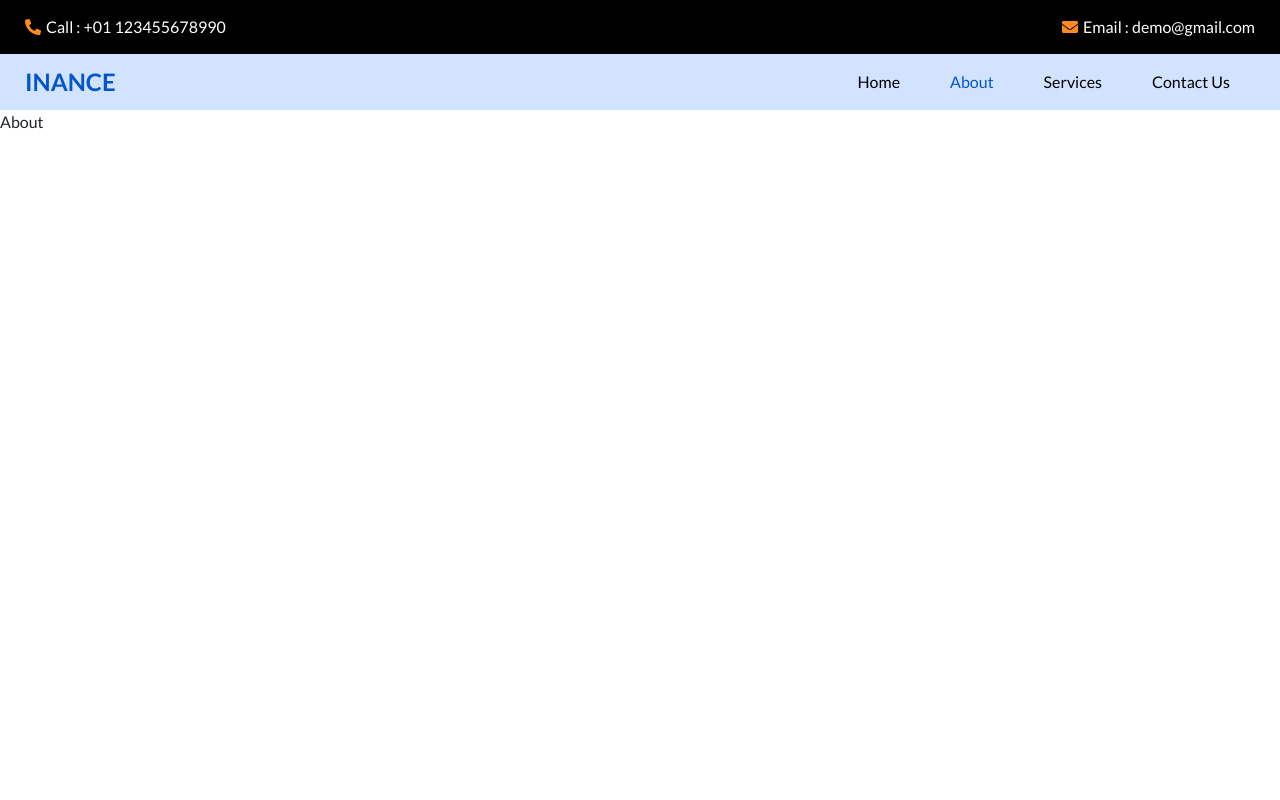
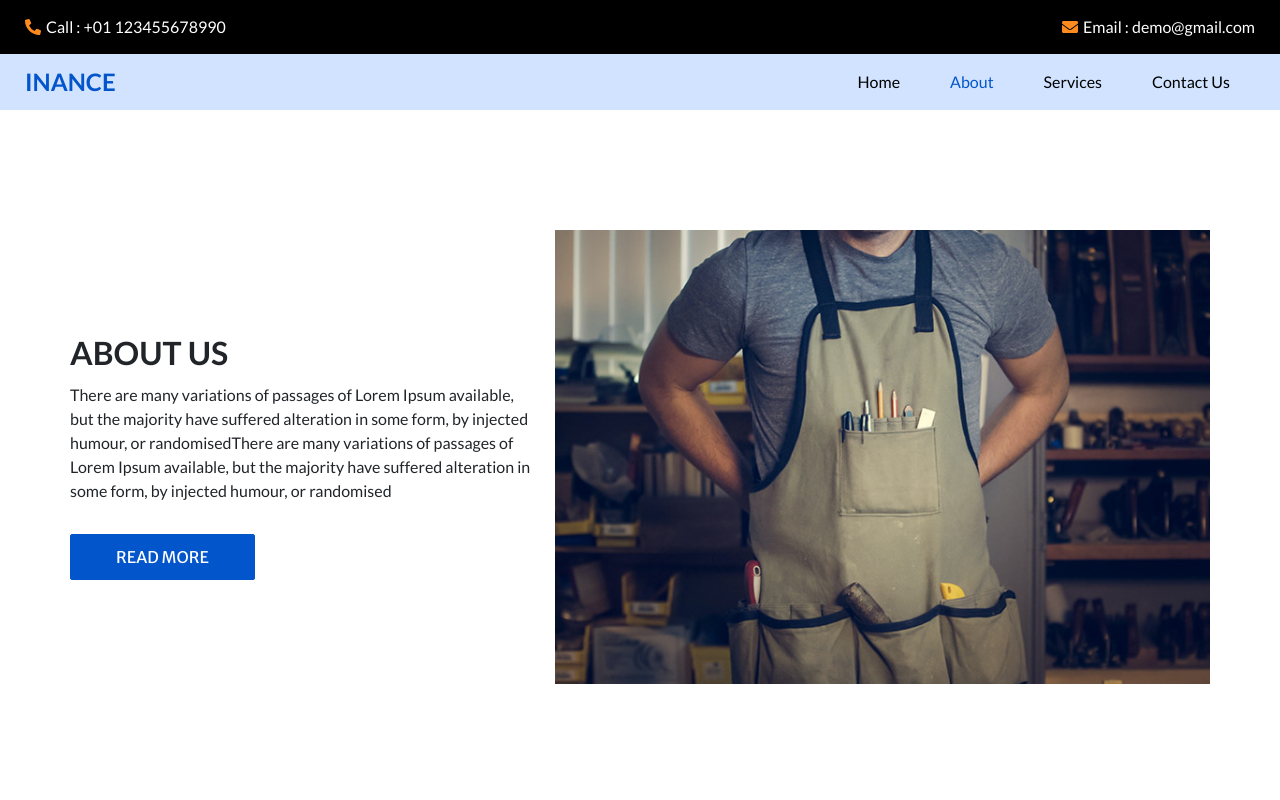
Before and after one commit to Thinnapat-Prasopakarakit-hybytes/inance, a React (Create React App) app: page /about in a window 1280 px wide. Shown: the top 800 px of the page. Built offline with nearby package versions, Linux system fonts and the light colour scheme.

Commit message:
Structure about page

```diff
--- a/src/components/About/About.jsx
+++ b/src/components/AboutComponent/AboutComponent.jsx
@@ -1,14 +1,14 @@
 import React from "react";
-import "./About.scss";
+import "./AboutComponent.scss";
 import { Link } from "react-router-dom";
 import aboutImg from "../../assets/images/about-img.jpg";
-const About = () => {
+const AboutComponent = ({ layout }) => {
   return (
-    <section class="about_section layout_padding-bottom">
-      <div class="container">
-        <div class="row">
-          <div class="col-lg-5 col-md-6">
-            <div class="detail-box">
+    <section className={`about_section ${layout}`}>
+      <div className="container">
+        <div className="row">
+          <div className="col-lg-5 col-md-6">
+            <div className="detail-box">
               <h2>About us</h2>
               <p>
                 There are many variations of passages of Lorem Ipsum available,
@@ -21,8 +21,8 @@ const About = () => {
               <Link to="/"> Read More </Link>
             </div>
           </div>
-          <div class="col-lg-7 col-md-6">
-            <div class="img-box">
+          <div className="col-lg-7 col-md-6">
+            <div className="img-box">
               <img src={aboutImg} alt="about-img" />
             </div>
           </div>
@@ -32,4 +32,4 @@ const About = () => {
   );
 };
 
-export default About;
+export default AboutComponent;
--- a/src/pages/About/About.jsx
+++ b/src/pages/About/About.jsx
@@ -1,7 +1,16 @@
 import React from "react";
+import AboutComponent from "../../components/AboutComponent/AboutComponent";
+import Info from "../../components/Info/Info";
+import Footer from "../../components/Footer/Footer";
 
 const About = () => {
-  return <div>About</div>;
+  return (
+    <>
+      <AboutComponent layout={"layout_padding"} />
+      <Info />
+      <Footer />
+    </>
+  );
 };
 
 export default About;
--- a/src/pages/Home/Home.jsx
+++ b/src/pages/Home/Home.jsx
@@ -1,6 +1,6 @@
 import React from "react";
 import Feature from "../../components/Feature/Feature";
-import About from "../../components/About/About";
+import AboutComponent from "../../components/AboutComponent/AboutComponent";
 import Professional from "../../components/Professional/Professional";
 import Service from "../../components/Service/Service";
 import Client from "../../components/Client/Client";
@@ -13,7 +13,7 @@ const Home = () => {
   return (
     <>
       <Feature />
-      <About />
+      <AboutComponent layout={"layout_padding-bottom"} />
       <Professional />
       <Service />
       <Client />
```
Also changed, not shown: src/components/AboutComponent/AboutComponent.scss (renamed from src/components/About/About.scss).
